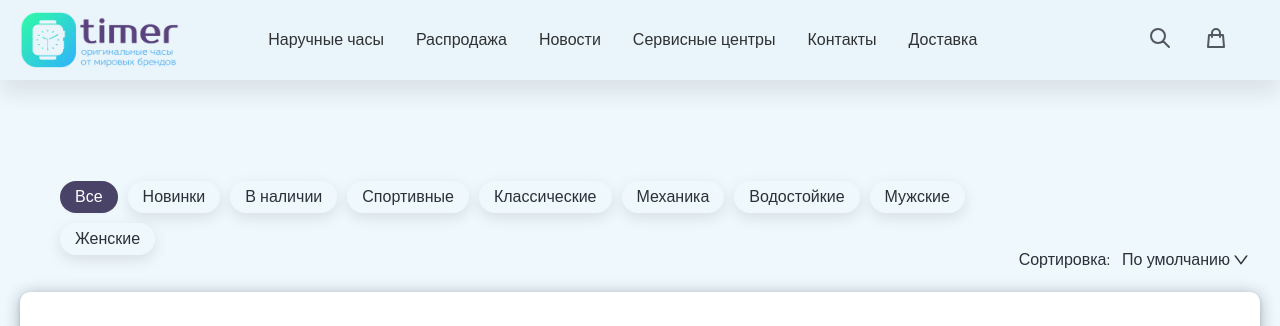
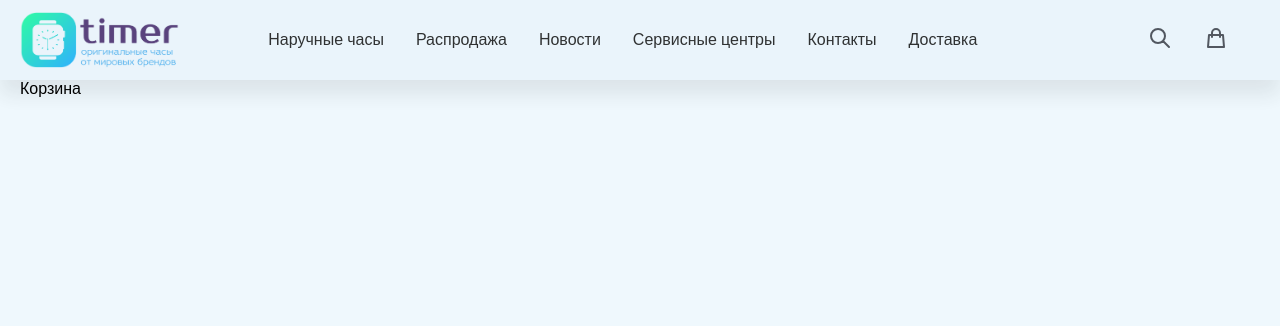
Before and after one commit to antasth/ReactTimer, a React (Create React App) app: page /cart in a window 1280 px wide. Shown: the top 326 px of the page. Built offline with nearby package versions, Linux system fonts and the light colour scheme; no server answers; a web font is replaced by a local one.

Commit message:
add react-router and cart & not-found pages

```diff
--- a/package.json
+++ b/package.json
@@ -15,7 +15,8 @@
     "react-content-loader": "^6.2.0",
     "react-dom": "^18.2.0",
     "react-icons": "^4.7.1",
-    "react-router-dom": "^6.7.0",
+    "react-router": "^6.8.2",
+    "react-router-dom": "^6.8.2",
     "react-scripts": "5.0.1",
     "web-vitals": "^2.1.4"
   },
--- a/src/components/AppRouter/AppRouter.jsx
+++ b/src/components/AppRouter/AppRouter.jsx
@@ -1,13 +1,22 @@
-import { Products } from '../Products/Products'
-import { SortPanel } from '../UI/SortPanel/SortPanel'
+import { Route, Routes } from 'react-router-dom'
+import { publicRoutes } from '../../routes/routes'
 import styles from './AppRouter.module.scss'
 
 const AppRouter = () => {
   return (
     <div className={styles.wrapper}>
       <div className={styles.content}>
-        <SortPanel />
-        <Products />
+        <Routes>
+          {publicRoutes.map((route) => (
+            <Route
+              id={route.id}
+              element={route.component}
+              path={route.path}
+              exact={route.exact}
+
+            />
+          ))}
+        </Routes>
       </div>
     </div>
   )
--- a/src/components/AppRouter/AppRouter.module.scss
+++ b/src/components/AppRouter/AppRouter.module.scss
@@ -6,6 +6,7 @@
     display: flex;
     flex-direction: column;
     flex-grow: 1;
+    min-height: 100vh;
     height: 100%;
     margin: 0 auto;
     max-width: 1400px;
--- a/src/components/header/Header.jsx
+++ b/src/components/header/Header.jsx
@@ -1,4 +1,5 @@
 import { HiOutlineSearch, HiOutlineShoppingBag } from 'react-icons/hi'
+import { Link } from 'react-router-dom'
 import { Logo } from '../UI/Logo/Logo'
 import styles from './Header.module.scss'
 
@@ -6,9 +7,11 @@ const Header = () => {
   return (
     <div className={styles.header}>
       <div className={styles.header_content}>
-        <div className={styles.logo}>
-          <Logo />
-        </div>
+        <Link to="/">
+          <div className={styles.logo}>
+            <Logo />
+          </div>
+        </Link>
         <div className={styles.navbar}>
           <ul>
             <li>Наручные часы</li>
--- a/src/index.js
+++ b/src/index.js
@@ -1,11 +1,14 @@
 import React from 'react'
 import ReactDOM from 'react-dom/client'
+import { BrowserRouter } from 'react-router-dom'
 import { App } from './App'
 import './index.scss'
 
 const root = ReactDOM.createRoot(document.getElementById('root'))
 root.render(
   <React.StrictMode>
-    <App />
+    <BrowserRouter>
+      <App />
+    </BrowserRouter>
   </React.StrictMode>
 )
--- /dev/null
+++ b/src/pages/Cart.jsx
@@ -0,0 +1,7 @@
+const Cart = () => {
+  return <div>
+    Корзина
+  </div>
+}
+
+export { Cart }
--- /dev/null
+++ b/src/pages/Main.jsx
@@ -0,0 +1,13 @@
+import { Products } from '../components/Products/Products'
+import { SortPanel } from '../components/UI/SortPanel/SortPanel'
+
+const Main = () => {
+  return (
+    <div>
+      <SortPanel />
+      <Products />
+    </div>
+  )
+}
+
+export { Main }
--- /dev/null
+++ b/src/pages/NotFound.jsx
@@ -0,0 +1,7 @@
+import React from 'react'
+
+const NotFound = () => {
+  return <div>Страница не найдена</div>
+}
+
+export { NotFound }
--- /dev/null
+++ b/src/routes/routes.js
@@ -0,0 +1,9 @@
+import { Cart } from '../pages/Cart'
+import { Main } from '../pages/Main'
+import { NotFound } from '../pages/NotFound'
+
+export const publicRoutes = [
+  { id: 1, path: '/', component: <Main />, exact: true },
+  { id: 2, path: '/cart', component: <Cart />, exact: true },
+  { id: 3, path: '*', component: <NotFound />, exact: true },
+]
```
Also changed, not shown: 1 other file (tests, documents, lock files or other folders).
